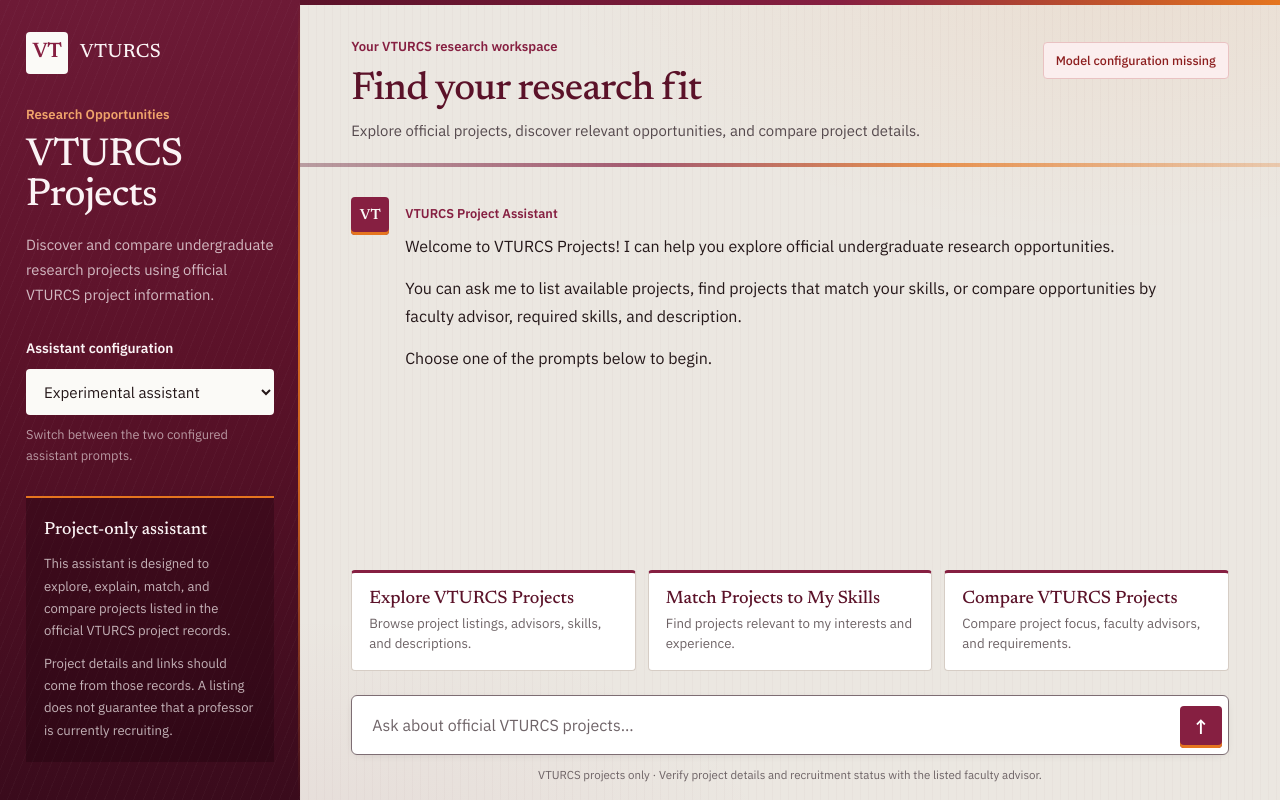
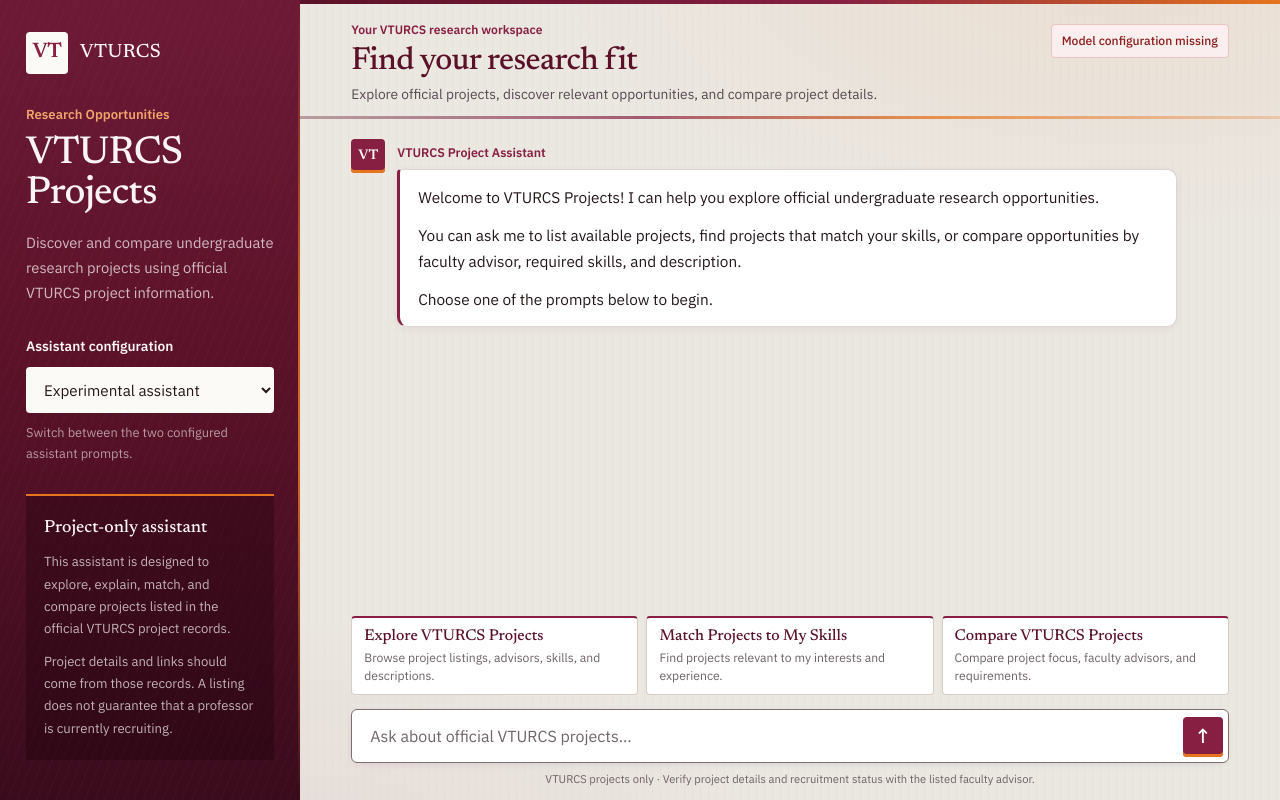
Before and after one commit to apurbobarua222-commits/VTUCRS-Team3-Prototype, a Flask app: page / in a window 1280 px wide. Run offline with Flask 3, Linux system fonts and the light colour scheme; some libraries are stand-ins or nearby versions.

Commit message:
Compact header and suggestion buttons

```diff
--- a/static/style.css
+++ b/static/style.css
@@ -168,7 +162,7 @@
 
 .sidebar-heading .eyebrow,
 .chat-header .eyebrow {
-    margin: 0 0 10px;
+    margin: 0 0 8px;
     color: var(--orange-soft);
     font-size: 0.82rem;
     font-weight: 600;
@@ -296,18 +288,24 @@
         );
 }
 
-/* Maroon-to-orange band across the top of the workspace */
 .chat-area::before {
     content: "";
     position: absolute;
     top: 0;
     right: 0;
     left: 0;
-    height: 5px;
-    background: linear-gradient(90deg, var(--maroon-deep) 0%, var(--maroon) 55%, var(--orange) 100%);
+    height: 4px;
+    background: linear-gradient(
+        90deg,
+        var(--maroon-deep) 0%,
+        var(--maroon) 55%,
+        var(--orange) 100%
+    );
     z-index: 3;
     pointer-events: none;
 }
+
+/* compact header */
 
 .chat-header {
     position: relative;
@@ -315,21 +313,20 @@
     flex: 0 0 auto;
     align-items: flex-start;
     justify-content: space-between;
-    gap: 24px;
+    gap: 20px;
     min-width: 0;
-    padding: 36px var(--gutter) 24px;
+    padding: 20px var(--gutter) 15px;
     border-bottom: none;
     animation: settle 0.7s cubic-bezier(0.2, 0.7, 0.2, 1) both;
 }
 
-/* Thicker translucent divider under the header */
 .chat-header::after {
     content: "";
     position: absolute;
     right: 0;
     bottom: 0;
     left: 0;
-    height: 4px;
+    height: 3px;
     background: linear-gradient(
         90deg,
         rgba(91, 18, 41, 0.35) 0%,
@@ -341,27 +338,29 @@
 }
 
 .chat-header .eyebrow {
+    margin-bottom: 4px;
     color: var(--maroon);
+    font-size: 0.76rem;
 }
 
 .chat-header h2 {
     margin: 0;
     color: var(--maroon-deep);
     font-family: var(--font-display);
-    font-size: 2.45rem;
+    font-size: 2rem;
     font-weight: 500;
-    line-height: 1.1;
+    line-height: 1.08;
     letter-spacing: -0.02em;
 }
 
 .chat-subtitle {
-    margin: 8px 0 0;
+    margin: 5px 0 0;
     max-width: 580px;
     color: var(--ink-soft);
-    font-size: 0.93rem;
+    font-size: 0.86rem;
+    line-height: 1.5;
 }
 
-/* The "ready" badge is hidden. Errors such as a missing configuration still show. */
 #connection-status:not(.error):not(.status-error) {
     display: none;
 }
@@ -369,20 +368,18 @@
 .status-badge {
     flex: 0 0 auto;
     max-width: 240px;
-    margin-top: 6px;
-    padding: 7px 12px;
+    margin-top: 4px;
+    padding: 6px 10px;
     border: 1px solid var(--success-line);
     border-radius: 4px;
     color: var(--success-ink);
     background: var(--success-bg);
-    font-size: 0.78rem;
+    font-size: 0.76rem;
     font-weight: 500;
     overflow-wrap: anywhere;
 }
 
-/* --------------------------------------------------
-   Conversation
-   -------------------------------------------------- */
+/* conversation */
 
 #messages,
 .messages {
@@ -390,11 +387,11 @@
     flex: 1 1 0;
     flex-direction: column;
     align-items: stretch;
-    gap: 30px;
+    gap: 20px;
     width: 100%;
     min-width: 0;
     min-height: 0;
-    padding: 30px var(--gutter) 28px;
+    padding: 20px var(--gutter) 18px;
     overflow-x: hidden;
     overflow-y: auto;
     overscroll-behavior: contain;
@@ -405,7 +402,7 @@
 .message {
     display: flex;
     align-items: flex-start;
-    gap: 16px;
+    gap: 12px;
     width: 100%;
     min-width: 0;
     margin: 0;
@@ -413,17 +410,17 @@
 
 .avatar {
     display: flex;
-    flex: 0 0 38px;
+    flex: 0 0 34px;
     align-items: center;
     justify-content: center;
-    width: 38px;
-    height: 38px;
+    width: 34px;
+    height: 34px;
     border-radius: 4px;
     color: #fbfaf7;
     background: var(--maroon);
     box-shadow: inset 0 -3px 0 var(--orange);
     font-family: var(--font-display);
-    font-size: 0.92rem;
+    font-size: 0.88rem;
     font-weight: 600;
     letter-spacing: -0.01em;
 }
@@ -431,16 +428,18 @@
 .message-content {
     flex: 0 1 780px;
     min-width: 0;
-    max-width: calc(100% - 54px);
+    max-width: calc(100% - 48px);
 }
 
 .message-label,
 .message-role {
-    margin: 6px 0 8px;
+    margin: 3px 0 6px;
     color: var(--maroon);
-    font-size: 0.8rem;
+    font-size: 0.78rem;
     font-weight: 600;
 }
+
+/* default bubble */
 
 .bubble {
     min-width: 0;
@@ -450,7 +449,38 @@
     overflow-wrap: anywhere;
 }
 
-/* User messages: solid maroon block with cream text */
+/* AI responses inside white boxes */
+
+.message.assistant .message-content,
+.message:not(.user) .message-content {
+    min-width: 0;
+    max-width: 850px;
+}
+
+.message.assistant .bubble,
+.message:not(.user) .bubble {
+    display: block;
+    width: 100%;
+    min-width: 0;
+    padding: 14px 18px;
+    border: 1px solid #ded3d5;
+    border-left: 3px solid var(--maroon);
+    border-radius: 4px 10px 10px 10px;
+    background: #ffffff;
+    box-shadow: 0 2px 8px rgba(70, 30, 45, 0.06);
+    overflow-wrap: anywhere;
+}
+
+.message.assistant .message-text,
+.message:not(.user) .message-text {
+    width: 100%;
+    min-width: 0;
+    color: var(--ink);
+    line-height: 1.7;
+    overflow-wrap: anywhere;
+}
+
+/* user messages */
 
 .message.user {
     justify-content: flex-end;
@@ -486,15 +521,13 @@
     box-shadow: inset 0 -3px 0 var(--maroon);
 }
 
-/* --------------------------------------------------
-   Markdown output
-   -------------------------------------------------- */
+/* markdown output */
 
 .message-text {
     min-width: 0;
     color: var(--ink);
-    font-size: 1rem;
-    line-height: 1.75;
+    font-size: 0.96rem;
+    line-height: 1.7;
     overflow-wrap: anywhere;
 }
 
@@ -507,7 +540,11 @@
 }
 
 .message-text p {
-    margin: 0 0 14px;
+    margin: 0 0 12px;
+}
+
+.message-text p:last-child {
+    margin-bottom: 0;
 }
 
 .message-text strong {
@@ -621,17 +654,15 @@
     font-weight: 600;
 }
 
-/* --------------------------------------------------
-   Suggested prompts
-   -------------------------------------------------- */
+/* smaller suggestion buttons */
 
 #suggestions,
 .suggestions {
     display: grid;
-    grid-template-columns: repeat(auto-fit, minmax(230px, 1fr));
-    gap: 12px;
+    grid-template-columns: repeat(auto-fit, minmax(190px, 1fr));
+    gap: 8px;
     flex: 0 0 auto;
-    padding: 6px var(--gutter) 18px;
+    padding: 4px var(--gutter) 10px;
     background: transparent;
 }
 
@@ -640,16 +671,17 @@
     display: flex;
     flex-direction: column;
     align-items: flex-start;
-    gap: 4px;
+    gap: 3px;
+    min-width: 0;
     min-height: 0;
-    padding: 15px 17px 16px;
+    padding: 9px 12px 10px;
     border: 1px solid var(--line);
-    border-top: 3px solid var(--maroon);
+    border-top: 2px solid var(--maroon);
     border-radius: 4px;
     color: var(--ink);
     background: #ffffff;
     text-align: left;
-    line-height: 1.45;
+    line-height: 1.35;
     transition:
         border-top-color 0.2s ease,
         box-shadow 0.2s ease,
@@ -657,15 +689,23 @@
     animation: settle 0.7s cubic-bezier(0.2, 0.7, 0.2, 1) both;
 }
 
-#suggestions button:nth-child(1) { animation-delay: 0.12s; }
-#suggestions button:nth-child(2) { animation-delay: 0.2s; }
-#suggestions button:nth-child(3) { animation-delay: 0.28s; }
+#suggestions button:nth-child(1) {
+    animation-delay: 0.12s;
+}
+
+#suggestions button:nth-child(2) {
+    animation-delay: 0.2s;
+}
+
+#suggestions button:nth-child(3) {
+    animation-delay: 0.28s;
+}
 
 .suggestion-title {
     display: block;
     color: var(--maroon-deep);
     font-family: var(--font-display);
-    font-size: 1.12rem;
+    font-size: 0.98rem;
     font-weight: 500;
     line-height: 1.25;
 }
@@ -673,16 +713,16 @@
 .suggestion-description {
     display: block;
     color: var(--muted);
-    font-size: 0.83rem;
+    font-size: 0.76rem;
     font-weight: 400;
-    line-height: 1.5;
+    line-height: 1.4;
 }
 
 .suggestion:hover,
 #suggestions button:hover {
     border-top-color: var(--orange);
-    box-shadow: 0 10px 22px -12px rgba(91, 18, 41, 0.4);
-    transform: translateY(-2px);
+    box-shadow: 0 5px 12px -8px rgba(91, 18, 41, 0.4);
+    transform: translateY(-1px);
 }
 
 .suggestion:disabled,
@@ -702,7 +740,7 @@
     flex: 0 0 auto;
     width: 100%;
     min-width: 0;
-    padding: 6px var(--gutter) 16px;
+    padding: 4px var(--gutter) 12px;
     background: transparent;
     animation: settle 0.7s 0.36s cubic-bezier(0.2, 0.7, 0.2, 1) both;
 }
@@ -714,7 +752,7 @@
     width: 100%;
     min-width: 0;
     margin: 0;
-    padding: 6px 6px 6px 16px;
+    padding: 5px 5px 5px 14px;
     border: 1.5px solid var(--line-strong);
     border-radius: 6px;
     background: #ffffff;
@@ -731,9 +769,9 @@
     flex: 1 1 auto;
     width: 100%;
     min-width: 0;
-    min-height: 44px;
+    min-height: 40px;
     max-height: 160px;
-    padding: 11px 4px;
+    padding: 9px 4px;
     resize: none;
     overflow-y: auto;
     border: none;
@@ -757,11 +795,11 @@
 
 #send-button {
     display: flex;
-    flex: 0 0 42px;
+    flex: 0 0 40px;
     align-items: center;
     justify-content: center;
-    width: 42px;
-    height: 42px;
+    width: 40px;
+    height: 40px;
     padding: 0;
     border: none;
     border-radius: 4px;
@@ -783,15 +821,13 @@
 }
 
 .composer-note {
-    margin: 10px 0 0;
+    margin: 7px 0 0;
     color: var(--muted);
-    font-size: 0.72rem;
+    font-size: 0.7rem;
     text-align: center;
 }
 
-/* --------------------------------------------------
-   States
-   -------------------------------------------------- */
+/* states */
 
 .loading-message .bubble {
     color: var(--muted);
```
Also changed, not shown: other parts of static/style.css (+70 -68 lines).
